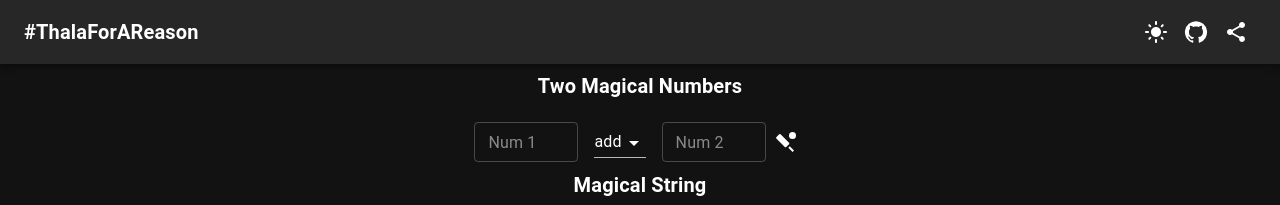
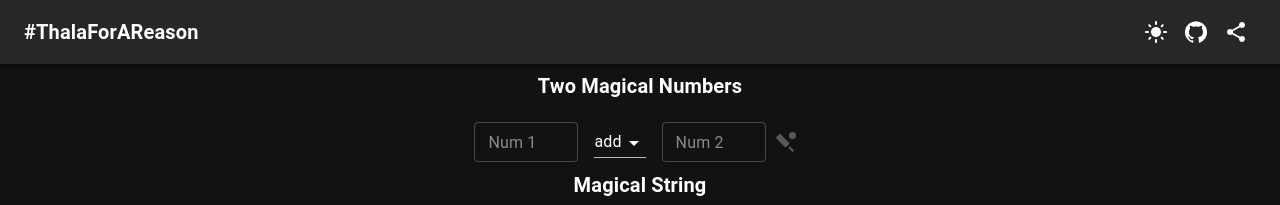
Before and after one commit to manav809/thala, a React (Create React App) app: page / in a window 1280 px wide. Shown: the top 205 px of the page. Built offline with nearby package versions, Linux system fonts and the light colour scheme.

Commit message:
Add Num Edge Case

```diff
--- a/src/components/MagicNumbers.js
+++ b/src/components/MagicNumbers.js
@@ -93,7 +93,7 @@ const MagicNumbers = () => {
           sx={{ pl: 2, width: 120 }}
           onChange={handleNum2Click}
         />
-        <IconButton type="submit">
+        <IconButton type="submit" disabled={num1 && num2 ? false : true}>
           <SportsCricketIcon />
         </IconButton>
       </form>
```
